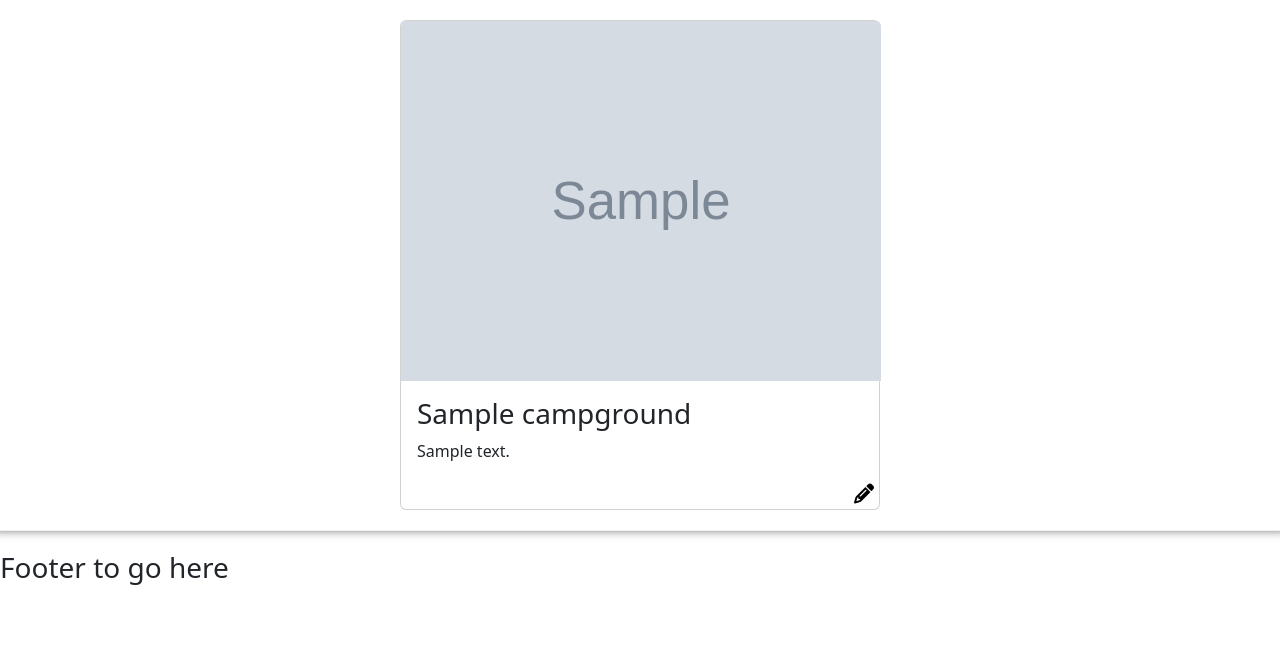
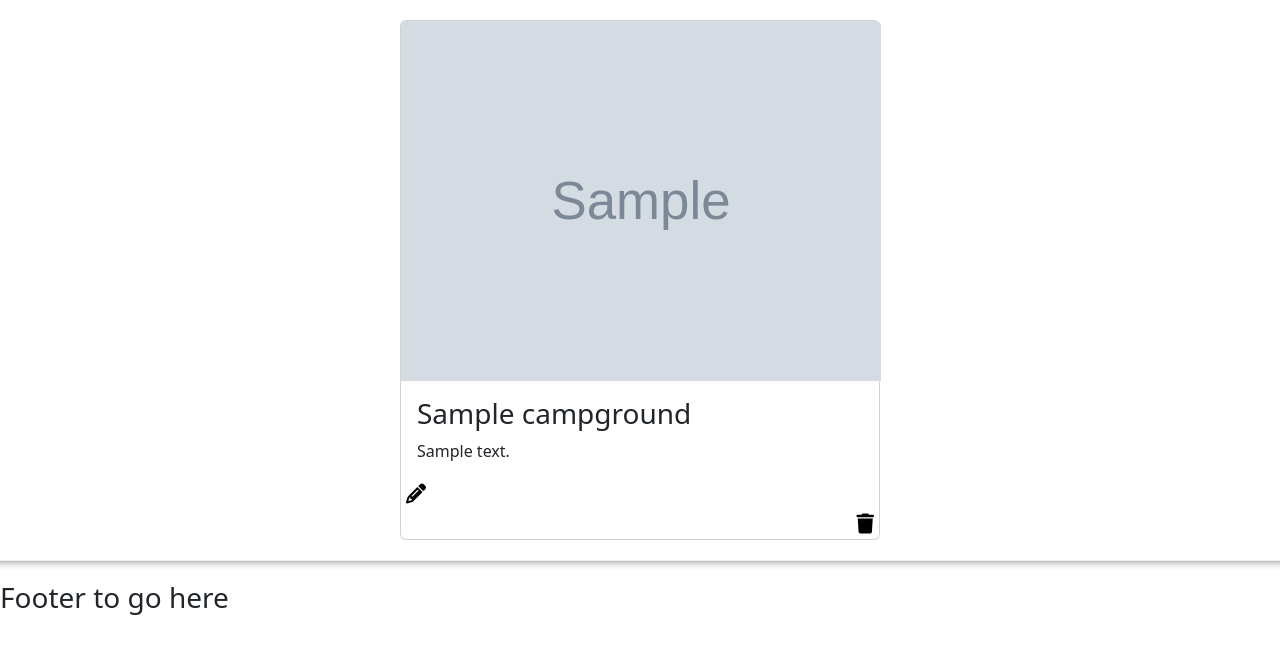
Before and after one commit to lexcraw4d/campAroundCampAround, a Node server app: page /campgrounds in a window 1280 px wide. Shown: the part 73-727 px from the top of the page. Run offline with Node 20, Linux system fonts and the light colour scheme; tables that the repository leaves empty hold one stand-in row (values such as "Sample post"); some libraries are stand-ins or nearby versions.

Commit message:
debugging editbyid

```diff
--- a/controllers/browserController.js
+++ b/controllers/browserController.js
@@ -23,14 +23,15 @@ createCampground: async (req, res) => {
     catch(err){
         console.log(err);
     }},
-updateCampground: async (req, res) => {
-    try {
-        await Campground.findOneAndUpdate({
+    editCampgroundById: async (req, res) => {
+        try{
+            const campground = await Campground.findById(req.params.id, {
                 name: req.body.name,
                 image: req.body.image,
                 description: req.body.description
             })
-    res.status(200).redirect('/campgrounds');
+            console.log(campground)
+            res.render("editCampground", {campground});
         }
         catch(err){
             console.log(err);
--- a/public/styles.css
+++ b/public/styles.css
@@ -26,3 +26,11 @@ h1 {
     padding:5px;
 
 }
+.trash{
+    color: #000;
+    font-size: 20px;
+    cursor: pointer;
+    text-align: right;
+    padding:5px;
+
+}
--- a/routes/clientRoutes/pagesRouter.js
+++ b/routes/clientRoutes/pagesRouter.js
@@ -1,11 +1,11 @@
 const express = require('express');
 const router = express.Router();
-const { getCampgrounds, createCampground } = require('../../controllers/browserController');
+const { getCampgrounds, createCampground, editCampgroundById } = require('../../controllers/browserController');
 router
 .get('/', (req, res) => {
   res.render('home');
 })
 .get('/campgrounds', getCampgrounds)
 .post('/createCampground', createCampground)
-
+.get('/campgrounds/edit/:id', editCampgroundById)
 module.exports = router;
--- a/views/campgrounds.ejs
+++ b/views/campgrounds.ejs
@@ -1,3 +1,14 @@
+<script>
+function handleDelete(e){
+    console.log("delete");
+    console.log(e.target.id);
+}
+function handleEdit(e){
+    console.log("I clicked pencel edit");
+    console.log(e.target.id);
+    console.log(e.target.name)
+}
+</script>
 <div class="row">
   <div class="col-md-4 campgrounds-card">
   <% campgrounds.forEach(camp => { %>
@@ -14,7 +25,10 @@
 
           <!-- <a href="#" class="btn btn-primary">Go somewhere</a> -->
         </div>
-        <i fa-pencil class="fas fa-pencil pencil"></i>
+
+        <a href="/campgrounds/edit/<%=camp._id%> "><i class="fas fa-pencil pencil"></i></a>
+        <i id=<%=camp._id %> class="fas fa-trash trash" onClick = handleDelete(event)></i>
+
     </div>
     <% }) %>
   </div>
--- /dev/null
+++ b/views/editCampground.ejs
@@ -0,0 +1 @@
+<h1>hello edit</h1>
--- a/views/home.ejs
+++ b/views/home.ejs
@@ -37,6 +37,7 @@
                 </div>
             </div>
         </div>
+    </div>
     <script src="https://cdn.jsdelivr.net/npm/bootstrap@5.2.0/dist/js/bootstrap.bundle.min.js" integrity="sha384-A3rJD856KowSb7dwlZdYEkO39Gagi7vIsF0jrRAoQmDKKtQBHUuLZ9AsSv4jD4Xa" crossorigin="anonymous"></script>
 </body>
 </html>
```
Lines whose indentation alone changed are shown as unchanged.
